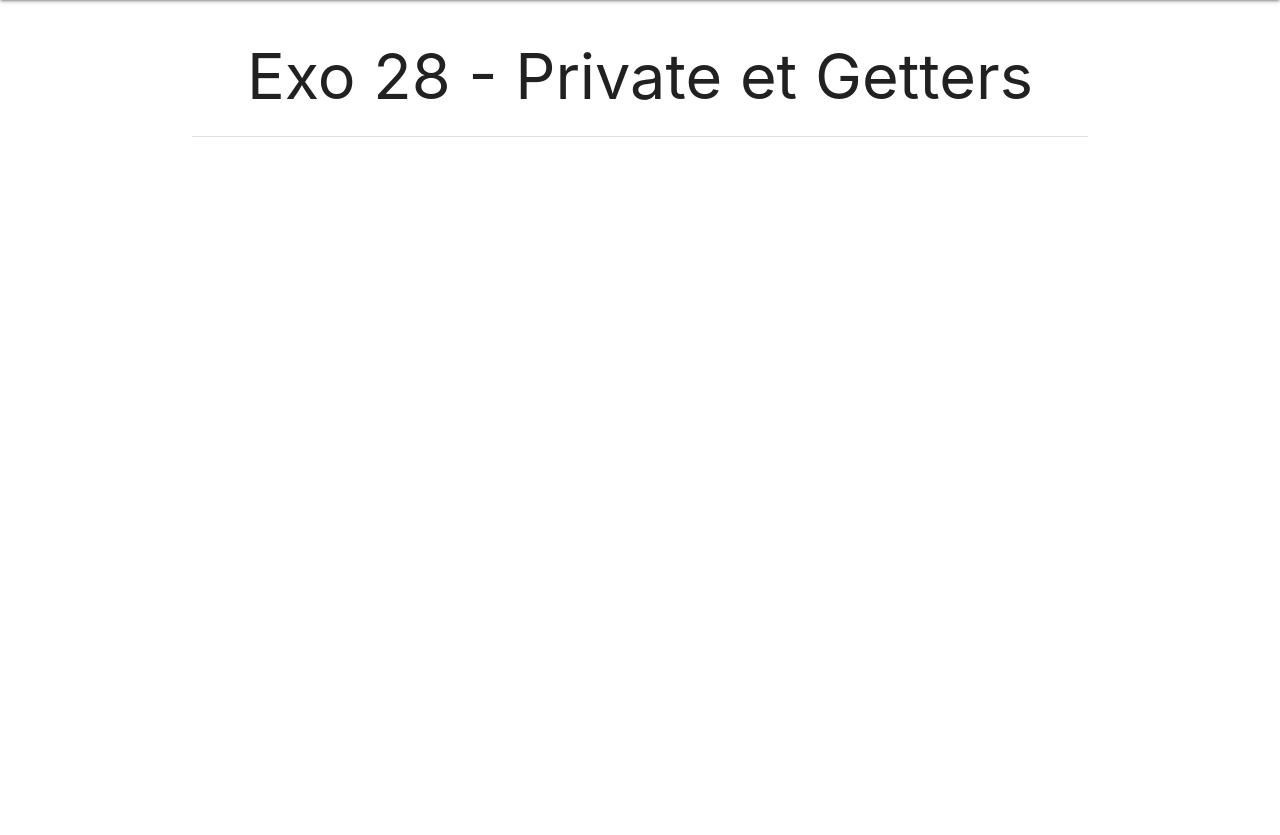
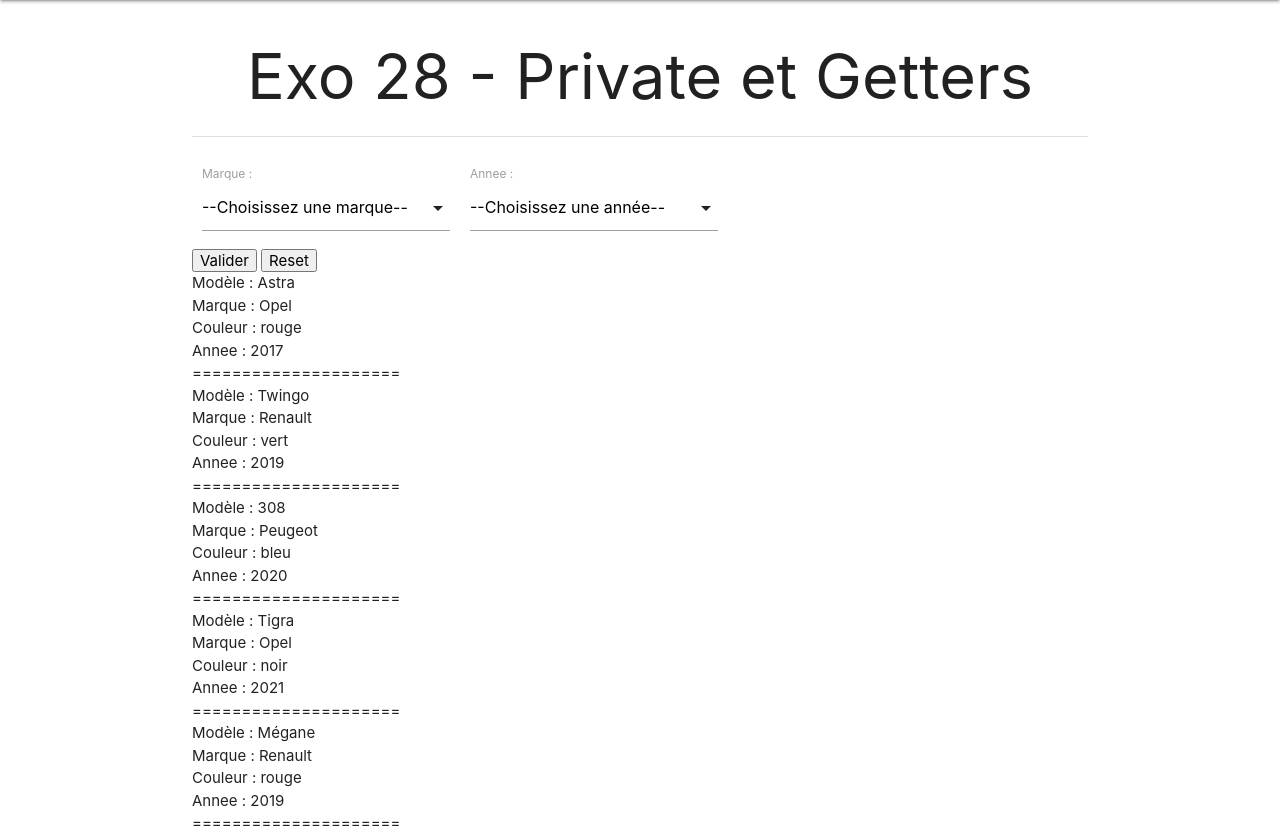
Before and after one commit to totomatix/CorrectionExosPHPCDA7, a PHP site: page /exercices/exo28/index.php in a window 1280 px wide. Shown: the part 64-899 px from the top of the page. Before the commit the page ends 201 px from the top, so only its background shows below. Run offline with PHP 8.4, Linux system fonts and the light colour scheme.

Commit message:
Correction exo 28

```diff
--- /dev/null
+++ b/exercices/exo28/Voiture.php
@@ -0,0 +1,40 @@
+<?php
+class Voiture {
+    private $marque, $modele, $annee, $couleur;
+
+    public function __construct($marque, $modele, $annee, $couleur)
+    {
+        $this->marque = $marque;
+        $this->modele = $modele;
+        $this->annee = $annee;
+        $this->couleur = $couleur;
+    }
+
+    public function getMarque()
+    {
+        return $this->marque;
+    }
+    public function getModele()
+    {
+        return $this->modele;
+    }
+    public function getAnnee()
+    {
+        return $this->annee;
+    }
+    public function getCouleur()
+    {
+        return $this->couleur;
+    }
+
+    public function __toString()
+    {
+        $str ='';
+        $str .= 'Modèle : ' . $this->modele . '<br>';
+        $str .= 'Marque : ' . $this->marque . '<br>';
+        $str .= 'Couleur : ' . $this->couleur . '<br>';
+        $str .= 'Annee : ' . $this->annee . '<br>';
+        return $str;
+    }
+}
+?>
--- a/exercices/exo28/index.php
+++ b/exercices/exo28/index.php
@@ -1,11 +1,81 @@
-<?php ob_start(); //  ne pas modifier
+<?php
+ob_start(); //  ne pas modifier
 $titre = "Exo 28 - Private et Getters"; // Mettre le titre de la page
-?>
-<!-- mettre votre code ici -->
-<?php
+require_once './Voiture.php';
 
 ?>
+<link rel="stylesheet" href="style.css">
 
+<?php
+// création des voitures
+$v1 = new Voiture("Opel", 'Astra', 2017, 'rouge');
+$v2 = new Voiture("Renault", 'Twingo', 2019, 'vert');
+$v3 = new Voiture("Peugeot", '308', 2020, 'bleu');
+$v4 = new Voiture("Opel", 'Tigra', 2021, 'noir');
+$v5 = new Voiture("Renault", 'Mégane', 2019, 'rouge');
+
+$voitures = [$v1, $v2, $v3, $v4, $v5];
+
+// récupération des données pour le filtrage
+$marque = '';
+if (isset($_POST['marque'])) {
+    $marque = $_POST['marque'];
+}
+$annee = '';
+if (isset($_POST['annee'])) {
+    $annee = $_POST['annee'];
+}
+
+
+?>
+<!-- Formulaire de filtrage -->
+<form action="" method="post">
+    <div id="flex-container">
+        <div>
+            <label for="marque">Marque :</label>
+
+            <select name="marque" id="marque">
+                <option value="">--Choisissez une marque--</option>
+                <?php
+                    $marques = ['Opel','Renault','Peugeot'];
+                    foreach ($marques as $value) {
+                        echo "<option " .(($marque==$value)? 'selected': '') . " value=\"$value\">$value</option>";
+                    }
+                ?>
+
+            </select>
+        </div>
+
+        <div>
+            <label for="annee">Annee :</label>
+
+            <select name="annee" id="annee">
+                <option value="">--Choisissez une année--</option>
+                <?php
+                    $annees = [2017,2019,2020,2021];
+                    foreach ($annees as $value) {
+                        echo "<option " .(($annee==$value)? 'selected': '') . " value=\"$value\">$value</option>";
+                    }
+                ?>
+            </select>
+        </div>
+    </div>
+    <button type="submit">Valider</button>
+    <button type="reset">Reset</button>
+</form>
+
+<?php
+// affichage des voitures
+foreach ($voitures as $voiture) {
+    if (
+        ($voiture->getMarque() == $marque || empty($marque)) &&
+        ($voiture->getAnnee() == $annee || empty($annee))
+    ) {
+        echo $voiture;
+        echo '=====================<br>';
+    }
+}
+?>
 <?php
 /**
  * Ne pa modifier
--- /dev/null
+++ b/exercices/exo28/style.css
@@ -0,0 +1,8 @@
+div#flex-container {
+    display: flex;
+    flex-direction: row;
+}
+
+div#flex-container > div {
+    margin: 10px;
+}
```
Lines whose indentation alone changed are shown as unchanged.
